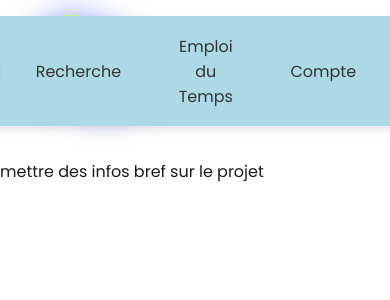
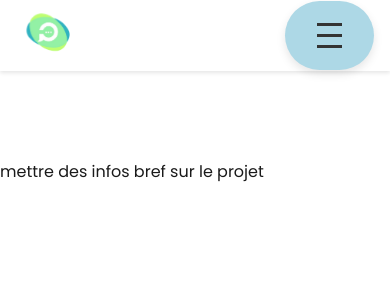
Before and after one commit to PolLamothe/PolyRide, a React (Vite) app in the folder Frontend/: page / in a window 390 px wide. Shown: the top 300 px of the page. Built offline with nearby package versions, Linux system fonts and the light colour scheme.

Commit message:
Frontend - Reponsive

```diff
--- a/Frontend/src/App.css
+++ b/Frontend/src/App.css
@@ -21,13 +21,6 @@
     margin: 10rem auto;
 }
 
-.schedule {
-    display: flex;
-    padding: 10rem 0 0 0;
-    align-items: center;
-    justify-content: center;
-}
-
 .calendar {
     min-width: 80vw;
     justify-content: center;
@@ -38,16 +31,14 @@
     margin: 10rem auto;
 }
 
+.header {
+    position: fixed;
+    top: 1rem;
+    left: 50%;
+    transform: translateX(-50%);
+    z-index: 50;
+}
 
-.logo {
-  height: 8rem;
-  padding: 0 0 0 1.5em;
-  will-change: filter;
-  transition: filter 300ms;
-}
-.logo:hover {
-  filter: drop-shadow(0 0 1em #646cffaa);
-}
 .logo.react:hover {
   filter: drop-shadow(0 0 1em #61dafbaa);
 }
@@ -75,55 +66,6 @@
   color: #888;
 }
 
-.header {
-    position: fixed;
-    top: 1rem;
-    left: 50%;
-    transform: translateX(-50%);
-    z-index: 50;
-}
-
-.nav-bar {
-    background-color: lightblue;
-    border-radius: 9999px;
-    box-shadow: 0 4px 10px rgba(0, 0, 0, 0.1);
-    padding: 0.6rem 1.5rem;
-    display: flex;
-    align-items: center;
-    gap: 1.2rem;
-}
-
-.nav-link {
-    border: none;
-    background: transparent;
-    font-size: 1rem;
-    font-weight: 500;
-    color: #333;
-    cursor: pointer;
-    padding: 0.5rem 1.2rem;
-    border-radius: 9999px;
-    transition: all 0.2s ease;
-}
-
-.nav-link:hover {
-    color: black;
-}
-
-.nav-link.active {
-    background-color: white;
-    color: black;
-    box-shadow: 0 0 5px rgba(0, 0, 0, 0.2);
-}
-
-
-.logo-container {
-    position: fixed;
-    display: flex;
-    align-items: center;
-    gap: 0.5rem;
-}
-
-
 .logo-login {
     display: block;
     margin: 0 auto 20px auto;
--- /dev/null
+++ b/Frontend/src/components/Header.css
@@ -0,0 +1,140 @@
+.header-container {
+    position: fixed;
+    top: 0;
+    left: 0;
+    width: 100%;
+    display: grid;
+    grid-template-columns: 1fr auto 1fr;
+    align-items: center;
+    padding: 0 1rem;
+    z-index: 100;
+    background-color: white; /* Or your desired background */
+    box-shadow: 0 2px 4px rgba(0,0,0,0.1);
+}
+
+.nav-container {
+    grid-column: 2;
+    justify-self: center;
+}
+
+.logoContainer {
+    grid-column: 1;
+    justify-self: start;
+}
+
+.spacer {
+    grid-column: 3;
+}
+
+.navBar {
+    background-color: lightblue;
+    border-radius: 9999px;
+    box-shadow: 0 4px 10px rgba(0, 0, 0, 0.1);
+    padding: 0.6rem 1.5rem;
+    display: flex;
+    align-items: center;
+    gap: 1.2rem;
+}
+
+.navLink {
+    border: none;
+    background: transparent;
+    font-size: 1rem;
+    font-weight: 500;
+    color: #333;
+    cursor: pointer;
+    padding: 0.5rem 1.2rem;
+    border-radius: 9999px;
+    transition: all 0.2s ease;
+}
+
+.navLink:hover {
+    color: black;
+}
+
+.navLink.active {
+    background-color: white;
+    color: black;
+    box-shadow: 0 0 5px rgba(0, 0, 0, 0.2);
+}
+
+.logo {
+  height: 4rem; /* Adjusted size for a top bar */
+  padding: 0.5em;
+  will-change: filter;
+  transition: filter 300ms;
+}
+
+.logo:hover {
+  filter: drop-shadow(0 0 1em #646cffaa);
+}
+
+.hamburger {
+    display: none;
+    flex-direction: column;
+    cursor: pointer;
+    background: transparent;
+    border: none;
+    padding: 0.5rem;
+}
+
+.hamburger div {
+    width: 25px;
+    height: 3px;
+    background-color: #333;
+    margin: 4px 0;
+    transition: 0.4s;
+}
+
+.navLinks {
+    display: flex;
+    gap: 1.2rem;
+    align-items: center;
+}
+
+@media (max-width: 860px) {
+    .header-container {
+        display: flex;
+        justify-content: space-between;
+    }
+
+    .nav-container {
+        flex-grow: 1;
+    }
+
+    .logoContainer {
+        /* Flex item */
+    }
+
+    .spacer {
+        display: none; /* No need for a spacer on mobile */
+    }
+
+    .navLinks {
+        display: none;
+        flex-direction: column;
+        position: absolute;
+        top: 5rem;
+        left: 50%;
+        transform: translateX(-50%);
+        background-color: lightblue;
+        padding: 1rem;
+        border-radius: 10px;
+        box-shadow: 0 4px 10px rgba(0, 0, 0, 0.1);
+        width: 200px;
+    }
+
+    .navLinks.open {
+        display: flex;
+    }
+
+    .hamburger {
+        display: flex;
+    }
+
+    .navBar {
+        justify-content: flex-end;
+        width: fit-content;
+        float: right;
+    }
+}
--- a/Frontend/src/components/Header.jsx
+++ b/Frontend/src/components/Header.jsx
@@ -1,24 +1,24 @@
-import React, { useState } from "react";
-import "../App.css";
+import React, { useState, useEffect } from "react";
 import logo from "../assets/PolyRide_LOGO-removebg-preview.png";
-import {useNavigate} from "react-router-dom";
+import { useNavigate, useLocation } from "react-router-dom";
+import "./Header.css";
 
 const Header = () => {
-    let init_Page = ""
-    if (location.pathname === "/") {
-        init_Page = "Accueil"
-    } else if (location.pathname === "/about") {
-        init_Page = "À propos"
-    } else if (location.pathname === "/schedule") {
-        init_Page = "Emploi du Temps"
-    } else if (location.pathname === "/account") {
-        init_Page = "Compte"
-    } else if (location.pathname === "/search") {
-        init_Page = "Recherche"
-    }
+    const location = useLocation();
+    const [active, setActive] = useState("");
+    const [menuOpen, setMenuOpen] = useState(false);
+    const navigate = useNavigate();
 
-    const [active, setActive] = useState(init_Page);
-    const navigate = useNavigate();
+    useEffect(() => {
+        const pathToLink = {
+            "/": "Accueil",
+            "/about": "À propos",
+            "/schedule": "Emploi du Temps",
+            "/account": "Compte",
+            "/search": "Recherche",
+        };
+        setActive(pathToLink[location.pathname] || "");
+    }, [location.pathname]);
 
     const links = [
         "Accueil",
@@ -29,27 +29,20 @@ const Header = () => {
     ];
 
     const handleClick = (link) => {
-        setActive(link);
-        if (link === "Accueil") {
-            navigate("/");
-        }
-        if (link === "Recherche") {
-            navigate("/search");
-        }
-        if (link === "Emploi du Temps") {
-            navigate("/schedule");
-        }
-        if (link === "Compte") {
-            navigate("/account");
-        }
-        if (link === "À propos") {
-            navigate("/about");
-        }
-    }
+        const linkToPath = {
+            "Accueil": "/",
+            "Recherche": "/search",
+            "Emploi du Temps": "/schedule",
+            "Compte": "/account",
+            "À propos": "/about",
+        };
+        navigate(linkToPath[link]);
+        setMenuOpen(false);
+    };
 
     return (
-        <>
-            <div className="logo-container">
+        <div className="header-container">
+            <div className="logoContainer">
                 <img
                     src={logo}
                     alt="Polyride logo"
@@ -57,22 +50,28 @@ const Header = () => {
                 />
             </div>
 
-            <header className="header">
-                <nav className="nav-bar">
+            <header className="nav-container">
+                <nav className="navBar">
+                    <button className="hamburger" onClick={() => setMenuOpen(!menuOpen)}>
+                        <div></div>
+                        <div></div>
+                        <div></div>
+                    </button>
+                    <div className={`navLinks ${menuOpen ? "open" : ""}`}>
                         {links.map((link) => (
                             <button
                                 key={link}
                                 onClick={() => handleClick(link)}
-                            className={`nav-link ${active === link ? "active" : ""}`}
+                                className={`navLink ${active === link ? "active" : ""}`}
                             >
                                 {link}
                             </button>
                         ))}
+                    </div>
                 </nav>
             </header>
-
-        </>
-
+            <div className="spacer"></div>
+        </div>
     );
 };
 
--- /dev/null
+++ b/Frontend/src/pages/Schedule.css
@@ -0,0 +1,37 @@
+
+.schedule {
+    padding: 20px;
+    margin-top: 6rem;
+}
+
+.calendar {
+    max-width: 1200px;
+    margin: 0 auto;
+}
+
+.lien_ICS {
+    width: 100%;
+    padding: 10px;
+    font-size: 16px;
+    border: 1px solid #ccc;
+    border-radius: 5px;
+}
+
+.event-time {
+    font-size: 0.8em;
+}
+
+@media (max-width: 768px) {
+    .schedule {
+        padding: 10px;
+        margin-top: 25rem;
+    }
+
+    .calendar .fc-header-toolbar {
+        flex-direction: column;
+    }
+
+    .calendar .fc-header-toolbar .fc-toolbar-chunk {
+        margin-bottom: 10px;
+    }
+}
--- a/Frontend/src/pages/auth/Auth.css
+++ b/Frontend/src/pages/auth/Auth.css
@@ -10,7 +10,6 @@
 html, body {
     width: 100%;
     height: 100%;
-    overflow: hidden; /* ✅ Empêche toute bande noire */
     font-family: 'Poppins', sans-serif;
 }
 
```
Also changed, not shown: Frontend/src/pages/Schedule.jsx (+45 -3 lines). Lines whose indentation alone changed are shown as unchanged.
